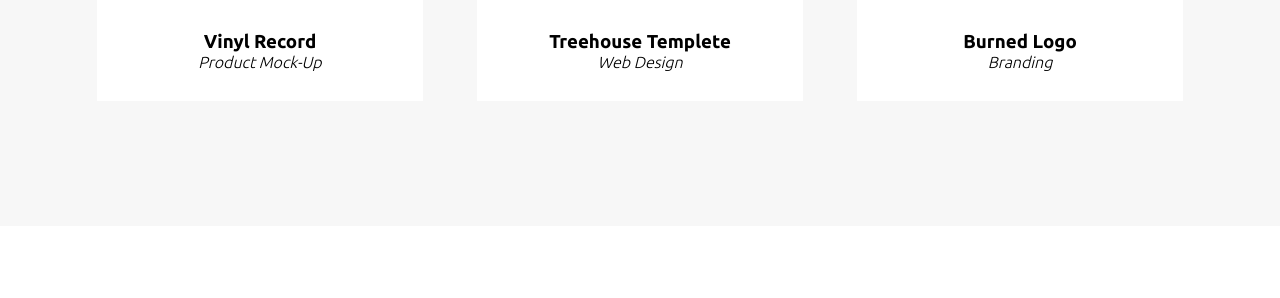
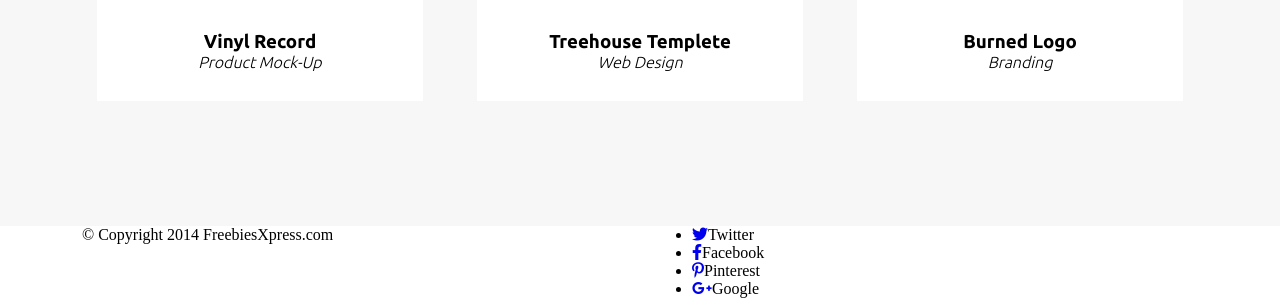
Before and after one commit to Blackbirdev/task-runner-project, a website: page index.html in a window 1280 px wide. Shown: the part 2202-2500 px from the top of the page. Before the commit the page ends 2428 px from the top, so only its background shows below. Drawn offline with Linux system fonts and the light colour scheme.

Commit message:
Add html for footer

```diff
--- a/index.html
+++ b/index.html
@@ -155,6 +155,23 @@
       </div>
     </div>
   </section>
+  <footer>
+    <div class="container">
+      <div class="row">
+        <div class="col-md-6">
+          <p>© Copyright 2014 FreebiesXpress.com</p>
+        </div>
+        <div class="col-md-6">
+          <ul>
+            <li><a href="#"><i class="fa-brands fa-twitter"></i></a>Twitter</li>
+            <li><a href="#"><i class="fa-brands fa-facebook-f"></i></a>Facebook</li>
+            <li><a href="#"><i class="fa-brands fa-pinterest-p"></i></a>Pinterest</li>
+            <li><a href="#"><i class="fa-brands fa-google-plus-g"></i></a>Google</li>
+          </ul>
+        </div>
+      </div>
+    </div>
+  </footer>
 
 
 
```
Also changed, not shown: sass/style.scss (line endings or trailing spaces).
